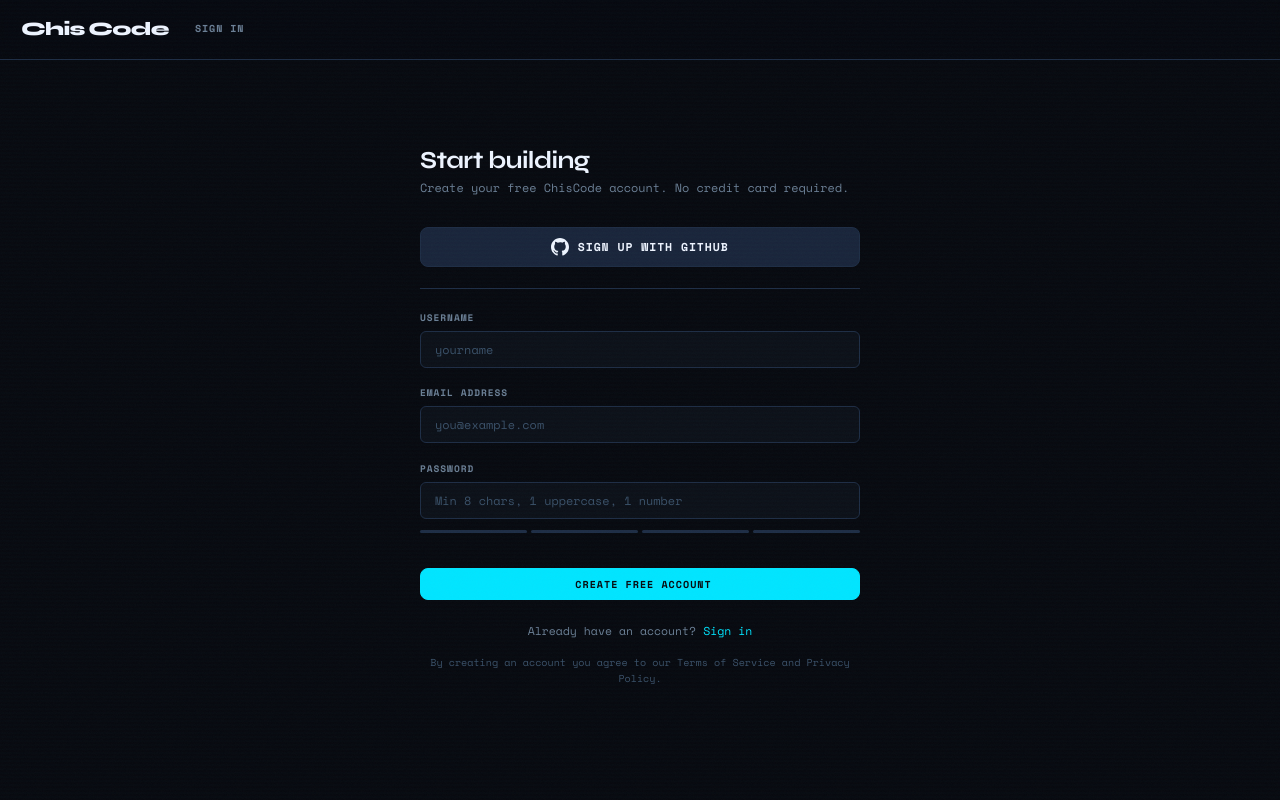
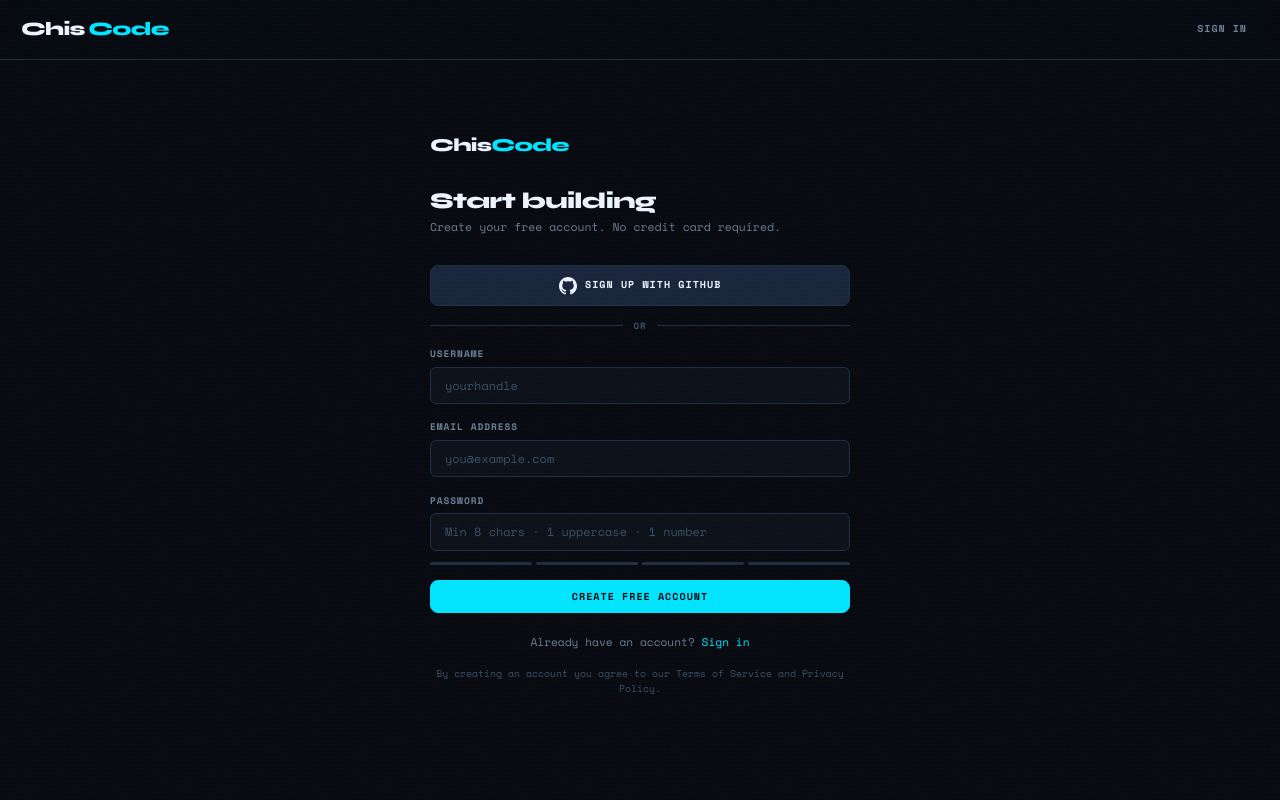
Before and after one commit to okekegodwinchisom/Chiscode.v2, a Python web app: template frontend/templates/auth/register.html in a window 1280 px wide. Run offline with Jinja, Linux system fonts and the light colour scheme; the template is opened without the code that fills it, so the values that code supplies are empty; some libraries are stand-ins or nearby versions.

Commit message:
Update frontend/templates/auth/register.html

```diff
--- a/frontend/templates/auth/register.html
+++ b/frontend/templates/auth/register.html
@@ -3,133 +3,352 @@
 
 {% block head %}
 <style>
-  .auth-page { min-height: 100vh; display: grid; align-items: center; justify-items: center; padding: 2rem; }
-  .auth-box { width: 100%; max-width: 440px; }
-  .auth-box__title { font-family: var(--font-display); font-size: 1.75rem; font-weight: 700; margin-bottom: 0.25rem; }
-  .auth-box__sub { color: var(--ghost); font-size: 0.85rem; margin-bottom: 2rem; }
-  .auth-form { display: flex; flex-direction: column; gap: 1.25rem; }
-  .github-btn { display: flex; align-items: center; justify-content: center; gap: 0.6rem; width: 100%; padding: 0.7rem; background: var(--raised); border: 1px solid var(--border); border-radius: 8px; color: var(--white); font-family: var(--font-ui); font-size: 0.82rem; font-weight: 700; text-transform: uppercase; letter-spacing: 0.08em; cursor: pointer; transition: all 0.15s ease; text-decoration: none; }
-  .github-btn:hover { background: var(--muted); border-color: var(--ghost); color: var(--white); text-shadow: none; }
-  .password-strength { display: flex; gap: 4px; margin-top: 0.4rem; }
-  .password-strength__bar { flex: 1; height: 3px; border-radius: 2px; background: var(--border); transition: background 0.3s ease; }
-  .strength-1 .password-strength__bar:nth-child(-n+1) { background: var(--plasma); }
-  .strength-2 .password-strength__bar:nth-child(-n+2) { background: var(--amber); }
-  .strength-3 .password-strength__bar:nth-child(-n+3) { background: var(--electric); }
-  .strength-4 .password-strength__bar:nth-child(-n+4) { background: var(--neon); }
+.auth-page {
+  min-height: 100vh;
+  display: flex;
+  align-items: center;
+  justify-content: center;
+  padding: 5rem 1.5rem 3rem;
+  background: var(--void);
+}
+
+.auth-box { width: 100%; max-width: 420px; }
+.auth-box__logo {
+  font-family: var(--font-display);
+  font-size: 1.3rem;
+  font-weight: 800;
+  letter-spacing: -.04em;
+  color: var(--white);
+  text-decoration: none;
+  display: block;
+  margin-bottom: 2rem;
+}
+.auth-box__logo em { color: var(--electric); font-style: normal; }
+.auth-box__title { font-family: var(--font-display); font-size: 1.6rem; font-weight: 800; margin-bottom: .25rem; letter-spacing: -.03em; }
+.auth-box__sub   { color: var(--ghost); font-size: .82rem; margin-bottom: 2rem; }
+
+.github-btn {
+  display: flex;
+  align-items: center;
+  justify-content: center;
+  gap: .6rem;
+  width: 100%;
+  padding: .72rem 1rem;
+  background: var(--raised);
+  border: 1px solid var(--border);
+  border-radius: var(--radius);
+  color: var(--white);
+  font-family: var(--font-ui);
+  font-size: .72rem;
+  font-weight: 700;
+  text-transform: uppercase;
+  letter-spacing: .1em;
+  text-decoration: none;
+  transition: all .15s ease;
+}
+.github-btn:hover {
+  background: var(--overlay);
+  border-color: var(--border-bright);
+  color: var(--white);
+  box-shadow: 0 4px 16px rgba(0,0,0,.4);
+}
+
+.auth-form { display: flex; flex-direction: column; gap: 1.1rem; }
+
+/* Password strength */
+.strength-bars {
+  display: flex; gap: 4px;
+  margin-top: .4rem;
+}
+.strength-bar {
+  flex: 1; height: 3px;
+  border-radius: 99px;
+  background: var(--border);
+  transition: background .25s ease;
+}
+.strength-1 .strength-bar:nth-child(-n+1) { background: var(--plasma); }
+.strength-2 .strength-bar:nth-child(-n+2) { background: var(--amber); }
+.strength-3 .strength-bar:nth-child(-n+3) { background: var(--electric); }
+.strength-4 .strength-bar:nth-child(-n+4) { background: var(--neon); }
+
+.strength-label {
+  font-size: .68rem;
+  margin-top: .3rem;
+  transition: color .2s ease;
+  height: 1em;
+}
+.strength-1 .strength-label { color: var(--plasma); }
+.strength-2 .strength-label { color: var(--amber); }
+.strength-3 .strength-label { color: var(--electric); }
+.strength-4 .strength-label { color: var(--neon); }
+
+/* Message styling */
+.register-message {
+  padding: 0.75rem 1rem;
+  border-radius: var(--radius);
+  font-size: 0.85rem;
+  margin-bottom: 1rem;
+}
+.register-message.error {
+  background: rgba(255, 70, 70, 0.1);
+  border: 1px solid var(--plasma);
+  color: var(--plasma);
+}
+.register-message.success {
+  background: rgba(0, 255, 0, 0.1);
+  border: 1px solid var(--neon);
+  color: var(--neon);
+}
+
+/* Spinner animation */
+.spinner {
+  display: inline-block;
+  width: 16px;
+  height: 16px;
+  border: 2px solid rgba(255,255,255,0.3);
+  border-radius: 50%;
+  border-top-color: white;
+  animation: spin 0.8s linear infinite;
+  margin-right: 8px;
+}
+
+@keyframes spin {
+  to { transform: rotate(360deg); }
+}
+
+.btn:disabled {
+  opacity: 0.7;
+  cursor: not-allowed;
+}
 </style>
 {% endblock %}
 
 {% block body %}
+
 <!-- Minimal nav -->
 <nav class="nav">
-  <a href="/" class="nav__logo">Chis<span>Code</span></a>
+  <a href="/" class="nav__logo">Chis<em>Code</em></a>
+  <span class="nav__spacer"></span>
   <div class="nav__links">
     <a href="/login" class="nav__link">Sign In</a>
   </div>
 </nav>
 
-<div class="auth-page" style="padding-top:var(--nav-h)">
-  <div class="auth-box" x-data="{
-    loading: false,
-    error: '',
-    password: '',
-    get strength() {
-      let s = 0;
-      if (this.password.length >= 8) s++;
-      if (/[A-Z]/.test(this.password)) s++;
-      if (/[0-9]/.test(this.password)) s++;
-      if (/[^A-Za-z0-9]/.test(this.password)) s++;
-      return s;
-    }
-  }">
+<div class="auth-page">
+  <div class="auth-box"
+    x-data="{
+      password: '',
+      get strength() {
+        let s = 0;
+        if (this.password.length >= 8)           s++;
+        if (/[A-Z]/.test(this.password))          s++;
+        if (/[0-9]/.test(this.password))          s++;
+        if (/[^A-Za-z0-9]/.test(this.password))  s++;
+        return s;
+      },
+      get strengthLabel() {
+        return ['', 'Weak', 'Fair', 'Good', 'Strong'][this.strength];
+      },
+      loading: false,
+    }"
+  >
+    <a href="/" class="auth-box__logo">Chis<em>Code</em></a>
     <h1 class="auth-box__title">Start building</h1>
-    <p class="auth-box__sub">Create your free ChisCode account. No credit card required.</p>
+    <p class="auth-box__sub">Create your free account. No credit card required.</p>
 
     <!-- GitHub OAuth -->
     <a href="/auth/github" class="github-btn">
-      <svg width="18" height="18" viewBox="0 0 24 24" fill="currentColor">
+      <svg width="18" height="18" viewBox="0 0 24 24" fill="currentColor" aria-hidden="true">
         <path d="M12 0C5.374 0 0 5.373 0 12c0 5.302 3.438 9.8 8.207 11.387.599.111.793-.261.793-.577v-2.234c-3.338.726-4.033-1.416-4.033-1.416-.546-1.387-1.333-1.756-1.333-1.756-1.089-.745.083-.729.083-.729 1.205.084 1.839 1.237 1.839 1.237 1.07 1.834 2.807 1.304 3.492.997.107-.775.418-1.305.762-1.604-2.665-.305-5.467-1.334-5.467-5.931 0-1.311.469-2.381 1.236-3.221-.124-.303-.535-1.524.117-3.176 0 0 1.008-.322 3.301 1.23A11.509 11.509 0 0112 5.803c1.02.005 2.047.138 3.006.404 2.291-1.552 3.297-1.23 3.297-1.23.653 1.653.242 2.874.118 3.176.77.84 1.235 1.911 1.235 3.221 0 4.609-2.807 5.624-5.479 5.921.43.372.823 1.102.823 2.222v3.293c0 .319.192.694.801.576C20.566 21.797 24 17.3 24 12c0-6.627-5.373-12-12-12z"/>
       </svg>
       Sign up with GitHub
     </a>
 
-    <div class="divider divider--labeled" data-label="or" style="margin: 1.5rem 0"></div>
+    <div class="divider divider--label" data-label="or" style="margin:1.4rem 0"></div>
 
-    <form
-      class="auth-form"
-      hx-post="/api/v1/auth/register"
-      hx-target="#register-message"
-      hx-swap="innerHTML"
-      @htmx:before-request.window="loading = true; error = ''"
-      @htmx:after-request.window="loading = false"
-      @htmx:after-on-load.window="if($event.detail.xhr.status === 201) { window.location.href = '/dashboard'; }"
-    >
+    <!-- Registration Form - Using Fetch API -->
+    <form id="registerForm" class="auth-form">
       <div class="form-group">
         <label class="form-label" for="username">Username</label>
         <input
-          id="username"
-          name="username"
-          type="text"
+          id="username" name="username" type="text"
           class="form-input"
-          placeholder="yourname"
-          pattern="[a-zA-Z0-9_-]{3,50}"
-          required
-          autocomplete="username"
+          placeholder="yourhandle"
+          pattern="[a-zA-Z0-9_\-]{3,50}"
+          title="3–50 characters, letters, numbers, _ or -"
+          required autocomplete="username"
         />
       </div>
 
       <div class="form-group">
-        <label class="form-label" for="email">Email Address</label>
+        <label class="form-label" for="email">Email address</label>
         <input
-          id="email"
-          name="email"
-          type="email"
+          id="email" name="email" type="email"
           class="form-input"
           placeholder="you@example.com"
-          required
-          autocomplete="email"
+          required autocomplete="email"
         />
       </div>
 
       <div class="form-group">
         <label class="form-label" for="password">Password</label>
         <input
-          id="password"
-          name="password"
-          type="password"
+          id="password" name="password" type="password"
           class="form-input"
-          placeholder="Min 8 chars, 1 uppercase, 1 number"
+          placeholder="Min 8 chars · 1 uppercase · 1 number"
           x-model="password"
           minlength="8"
-          required
-          autocomplete="new-password"
+          required autocomplete="new-password"
         />
         <!-- Strength meter -->
-        <div class="password-strength" :class="`strength-${strength}`">
-          <div class="password-strength__bar"></div>
-          <div class="password-strength__bar"></div>
-          <div class="password-strength__bar"></div>
-          <div class="password-strength__bar"></div>
+        <div class="strength-bars" :class="`strength-${strength}`">
+          <div class="strength-bar"></div>
+          <div class="strength-bar"></div>
+          <div class="strength-bar"></div>
+          <div class="strength-bar"></div>
         </div>
-        <span style="font-size:0.7rem; color:var(--ghost)" x-show="password.length > 0" x-text="['','Weak','Fair','Good','Strong'][strength]"></span>
+        <div class="strength-label" :class="`strength-${strength}`" x-show="password.length > 0" x-text="strengthLabel"></div>
       </div>
 
-      <div id="register-message"></div>
+      <!-- Message container for errors/success -->
+      <div id="registerMessage" class="register-message" style="display: none;"></div>
 
-      <button type="submit" class="btn btn-primary" style="width:100%; justify-content:center" :disabled="loading">
-        <span class="htmx-indicator"></span>
-        <span class="btn-label">Create Free Account</span>
+      <button
+        type="submit"
+        id="submitBtn"
+        class="btn btn-primary btn-full"
+      >
+        Create Free Account
       </button>
     </form>
 
-    <p style="text-align:center; margin-top:1.5rem; font-size:0.82rem; color:var(--ghost)">
+    <p style="text-align:center; margin-top:1.4rem; font-size:.8rem; color:var(--ghost)">
       Already have an account?
-      <a href="/login" style="color:var(--electric)">Sign in</a>
+      <a href="/login">Sign in</a>
     </p>
 
-    <p style="text-align:center; margin-top:1rem; font-size:0.72rem; color:var(--muted); line-height:1.5">
+    <p style="text-align:center; margin-top:1rem; font-size:.7rem; color:var(--muted); line-height:1.6">
       By creating an account you agree to our Terms of Service and Privacy Policy.
     </p>
   </div>
 </div>
+
+<script>
+document.getElementById('registerForm').addEventListener('submit', async (e) => {
+  e.preventDefault();
+
+  // Get form elements
+  const form = e.target;
+  const username = document.getElementById('username').value.trim();
+  const email = document.getElementById('email').value.trim();
+  const password = document.getElementById('password').value;
+  const submitBtn = document.getElementById('submitBtn');
+  const messageDiv = document.getElementById('registerMessage');
+
+  // Hide any previous message
+  messageDiv.style.display = 'none';
+  messageDiv.className = 'register-message';
+
+  // Validate inputs
+  if (!username || !email || !password) {
+    showMessage('All fields are required', 'error');
+    return;
+  }
+
+  if (password.length < 8) {
+    showMessage('Password must be at least 8 characters long', 'error');
+    return;
+  }
+
+  // Show loading state
+  submitBtn.disabled = true;
+  submitBtn.innerHTML = '<span class="spinner"></span> Creating account...';
+
+  try {
+    // Prepare request data
+    const requestData = {
+      username: username,
+      email: email,
+      password: password
+    };
+
+    console.log('Sending registration request:', requestData);
+
+    // Send POST request to API
+    const response = await fetch('/api/v1/auth/register', {
+      method: 'POST',
+      headers: {
+        'Content-Type': 'application/json',
+      },
+      body: JSON.stringify(requestData)
+    });
+
+    // Parse response JSON
+    const data = await response.json();
+    console.log('Registration response:', data);
+
+    if (response.ok) {
+      // Registration successful
+      showMessage('Account created successfully! Redirecting to dashboard...', 'success');
+
+      // Redirect to dashboard after 2 seconds
+      setTimeout(() => {
+        window.location.href = '/dashboard';
+      }, 2000);
+    } else {
+      // Handle validation errors
+      let errorMessage = 'Registration failed. Please try again.';
+
+      if (data.detail) {
+        if (Array.isArray(data.detail)) {
+          // Pydantic validation error
+          errorMessage = data.detail.map(err => {
+            if (err.msg) return err.msg;
+            if (err.message) return err.message;
+            return JSON.stringify(err);
+          }).join('<br>');
+        } else if (typeof data.detail === 'string') {
+          errorMessage = data.detail;
+        } else if (data.detail.message) {
+          errorMessage = data.detail.message;
+        }
+      }
+
+      showMessage(errorMessage, 'error');
+
+      // Re-enable submit button
+      submitBtn.disabled = false;
+      submitBtn.innerHTML = 'Create Free Account';
+    }
+  } catch (error) {
+    console.error('Registration error:', error);
+    showMessage('Network error. Please check your connection and try again.', 'error');
+
+    // Re-enable submit button
+    submitBtn.disabled = false;
+    submitBtn.innerHTML = 'Create Free Account';
+  }
+});
+
+// Helper function to show messages
+function showMessage(text, type) {
+  const messageDiv = document.getElementById('registerMessage');
+  messageDiv.textContent = text;
+  messageDiv.className = `register-message ${type}`;
+  messageDiv.style.display = 'block';
+
+  // Auto-hide error messages after 5 seconds
+  if (type === 'error') {
+    setTimeout(() => {
+      messageDiv.style.display = 'none';
+    }, 5000);
+  }
+}
+
+// Add this for Alpine.js compatibility if needed
+document.addEventListener('alpine:init', () => {
+  // Any Alpine.js initialization if needed
+});
+</script>
+
 {% endblock %}
```
